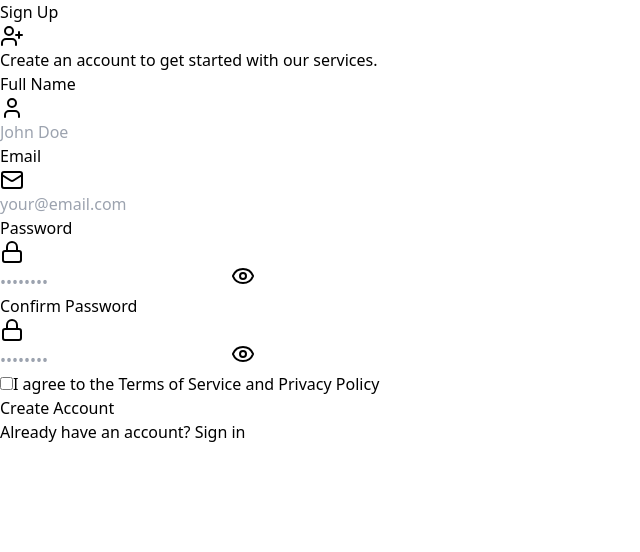
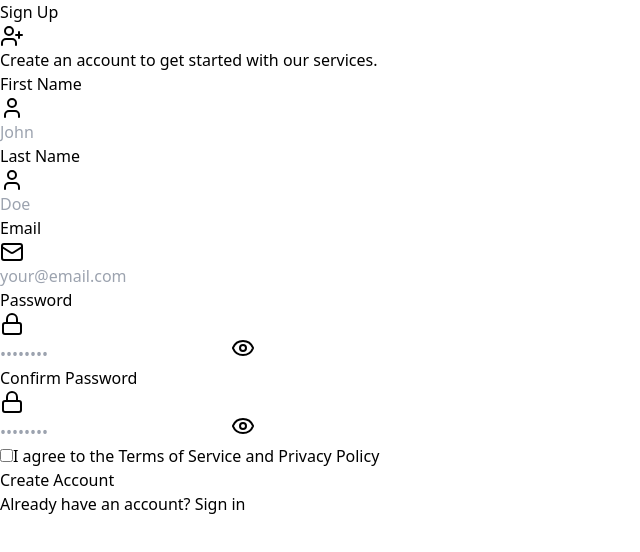
Before and after one commit to addyuchiha/react-app, a React (Vite) app: page /sign-up in a window 1280 px wide. Shown: the top 552 px of the page, without its empty margins (0-640 px from the left). Built offline with nearby package versions, Linux system fonts and the light colour scheme; no server answers.

Commit message:
refactor SignUp component to include first and last name fields, update validation, and use API_BASE for registration

```diff
--- a/src/pages/SignUp.tsx
+++ b/src/pages/SignUp.tsx
@@ -1,23 +1,45 @@
 import { useState } from "react";
 import { Eye, EyeOff, UserPlus, Lock, Mail, User } from "lucide-react";
-import { Link, redirect } from "react-router-dom";
+import { Link, redirect, useNavigate } from "react-router-dom";
+
+const API_BASE = import.meta.env.VITE_API_BASE_URL;
 
 function SignUp() {
-  const [name, setName] = useState("");
+  const navigate = useNavigate()
+
+  const [firstName, setFirstName] = useState("");
+  const [lastName, setLastName] = useState("");
   const [email, setEmail] = useState("");
   const [password, setPassword] = useState("");
   const [confirmPassword, setConfirmPassword] = useState("");
   const [showPassword, setShowPassword] = useState(false);
   const [showConfirmPassword, setShowConfirmPassword] = useState(false);
   const [isLoading, setIsLoading] = useState(false);
-  const [errors, setErrors] = useState({ name: "", email: "", password: "", confirmPassword: "" });
+  const [errors, setErrors] = useState({
+    firstName: "",
+    lastName: "",
+    email: "",
+    password: "",
+    confirmPassword: "",
+  });
 
   const validateForm = () => {
-    const newErrors = { name: "", email: "", password: "", confirmPassword: "" };
+    const newErrors = {
+      firstName: "",
+      lastName: "",
+      email: "",
+      password: "",
+      confirmPassword: "",
+    };
     let isValid = true;
 
-    if (!name) {
-      newErrors.name = "Name is required";
+    if (!firstName) {
+      newErrors.firstName = "First name is required";
+      isValid = false;
+    }
+
+    if (!lastName) {
+      newErrors.lastName = "Last name is required";
       isValid = false;
     }
 
@@ -32,8 +54,8 @@ function SignUp() {
     if (!password) {
       newErrors.password = "Password is required";
       isValid = false;
-    } else if (password.length < 6) {
-      newErrors.password = "Password must be at least 6 characters";
+    } else if (password.length < 10) {
+      newErrors.password = "Password must be at least 10 characters";
       isValid = false;
     }
 
@@ -54,26 +76,26 @@ function SignUp() {
     if (validateForm()) {
       setIsLoading(true);
       // Make Register api call
-      fetch("/api/register", {
+      fetch(`${API_BASE}/api/register`, {
         method: "POST",
         headers: {
           "Content-Type": "application/json",
         },
         body: JSON.stringify({
-            name: name,
+          firstName: firstName,
+          lastName: lastName,
           email: email,
           password: password,
-            confirmPassword: confirmPassword
-        })
-      }).then(response => {
+        }),
+      }).then((response) => {
         if (!response.ok) {
           console.error(`Error submitting form data: ${response.status}`);
           alert("Something went wrong please again try later.");
         } else {
-            redirect("/sign-in");
+          navigate("/sign-in");
         }
         setIsLoading(false);
-      })
+      });
     }
   };
 
@@ -88,11 +110,16 @@ function SignUp() {
           <UserPlus className="text-accent h-8 w-8" />
         </div>
 
-        <p className="text-gray-600 text-sm">Create an account to get started with our services.</p>
+        <p className="text-gray-600 text-sm">
+          Create an account to get started with our services.
+        </p>
 
         <form onSubmit={handleSubmit} className="space-y-5">
-          <div className="space-y-2">
-            <label className="text-sm font-medium text-gray-700 block">Full Name</label>
+          <div className="flex gap-4">
+            <div className="space-y-2 flex-1">
+              <label className="text-sm font-medium text-gray-700 block">
+                First Name
+              </label>
               <div className="relative">
                 <div className="absolute inset-y-0 left-0 pl-3 flex items-center pointer-events-none">
                   <User className="h-5 w-5 text-gray-400" />
@@ -100,18 +127,46 @@ function SignUp() {
                 <input
                   type="text"
                   className={`block w-full pl-10 pr-3 py-2 border ${
-                  errors.name ? "border-red-500" : "border-gray-300"
+                    errors.firstName ? "border-red-500" : "border-gray-300"
                   } rounded-lg focus:outline-none focus:ring-2 focus:ring-accent`}
-                placeholder="John Doe"
-                value={name}
-                onChange={(e) => setName(e.target.value)}
+                  placeholder="John"
+                  value={firstName}
+                  onChange={(e) => setFirstName(e.target.value)}
                 />
               </div>
-            {errors.name && <p className="text-red-500 text-xs mt-1">{errors.name}</p>}
+              {errors.firstName && (
+                <p className="text-red-500 text-xs mt-1">{errors.firstName}</p>
+              )}
+            </div>
+
+            <div className="space-y-2 flex-1">
+              <label className="text-sm font-medium text-gray-700 block">
+                Last Name
+              </label>
+              <div className="relative">
+                <div className="absolute inset-y-0 left-0 pl-3 flex items-center pointer-events-none">
+                  <User className="h-5 w-5 text-gray-400" />
+                </div>
+                <input
+                  type="text"
+                  className={`block w-full pl-10 pr-3 py-2 border ${
+                    errors.lastName ? "border-red-500" : "border-gray-300"
+                  } rounded-lg focus:outline-none focus:ring-2 focus:ring-accent`}
+                  placeholder="Doe"
+                  value={lastName}
+                  onChange={(e) => setLastName(e.target.value)}
+                />
+              </div>
+              {errors.lastName && (
+                <p className="text-red-500 text-xs mt-1">{errors.lastName}</p>
+              )}
+            </div>
           </div>
 
           <div className="space-y-2">
-            <label className="text-sm font-medium text-gray-700 block">Email</label>
+            <label className="text-sm font-medium text-gray-700 block">
+              Email
+            </label>
             <div className="relative">
               <div className="absolute inset-y-0 left-0 pl-3 flex items-center pointer-events-none">
                 <Mail className="h-5 w-5 text-gray-400" />
@@ -126,11 +181,15 @@ function SignUp() {
                 onChange={(e) => setEmail(e.target.value)}
               />
             </div>
-            {errors.email && <p className="text-red-500 text-xs mt-1">{errors.email}</p>}
+            {errors.email && (
+              <p className="text-red-500 text-xs mt-1">{errors.email}</p>
+            )}
           </div>
 
           <div className="space-y-2">
-            <label className="text-sm font-medium text-gray-700 block">Password</label>
+            <label className="text-sm font-medium text-gray-700 block">
+              Password
+            </label>
             <div className="relative">
               <div className="absolute inset-y-0 left-0 pl-3 flex items-center pointer-events-none">
                 <Lock className="h-5 w-5 text-gray-400" />
@@ -156,11 +215,15 @@ function SignUp() {
                 )}
               </button>
             </div>
-            {errors.password && <p className="text-red-500 text-xs mt-1">{errors.password}</p>}
+            {errors.password && (
+              <p className="text-red-500 text-xs mt-1">{errors.password}</p>
+            )}
           </div>
 
           <div className="space-y-2">
-            <label className="text-sm font-medium text-gray-700 block">Confirm Password</label>
+            <label className="text-sm font-medium text-gray-700 block">
+              Confirm Password
+            </label>
             <div className="relative">
               <div className="absolute inset-y-0 left-0 pl-3 flex items-center pointer-events-none">
                 <Lock className="h-5 w-5 text-gray-400" />
@@ -186,7 +249,11 @@ function SignUp() {
                 )}
               </button>
             </div>
-            {errors.confirmPassword && <p className="text-red-500 text-xs mt-1">{errors.confirmPassword}</p>}
+            {errors.confirmPassword && (
+              <p className="text-red-500 text-xs mt-1">
+                {errors.confirmPassword}
+              </p>
+            )}
           </div>
 
           <div className="flex items-center">
@@ -197,7 +264,14 @@ function SignUp() {
               className="h-4 w-4 text-accent focus:ring-accent border-gray-300 rounded"
             />
             <label htmlFor="terms" className="ml-2 block text-sm text-gray-700">
-              I agree to the <a href="#" className="text-accent hover:text-indigo-600">Terms of Service</a> and <a href="#" className="text-accent hover:text-indigo-600">Privacy Policy</a>
+              I agree to the{" "}
+              <a href="#" className="text-accent hover:text-indigo-600">
+                Terms of Service
+              </a>{" "}
+              and{" "}
+              <a href="#" className="text-accent hover:text-indigo-600">
+                Privacy Policy
+              </a>
             </label>
           </div>
 
@@ -220,7 +294,10 @@ function SignUp() {
         <div className="text-center mt-4">
           <p className="text-sm text-gray-600">
             Already have an account?{" "}
-            <Link to={"/sign-in"} className="font-medium text-accent hover:text-indigo-600 transition-all">
+            <Link
+              to={"/sign-in"}
+              className="font-medium text-accent hover:text-indigo-600 transition-all"
+            >
               Sign in
             </Link>
           </p>
```
Lines whose indentation alone changed are shown as unchanged.
